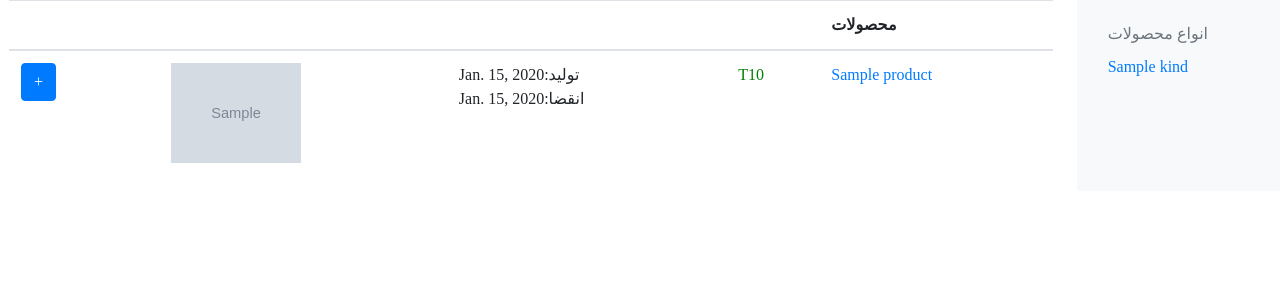
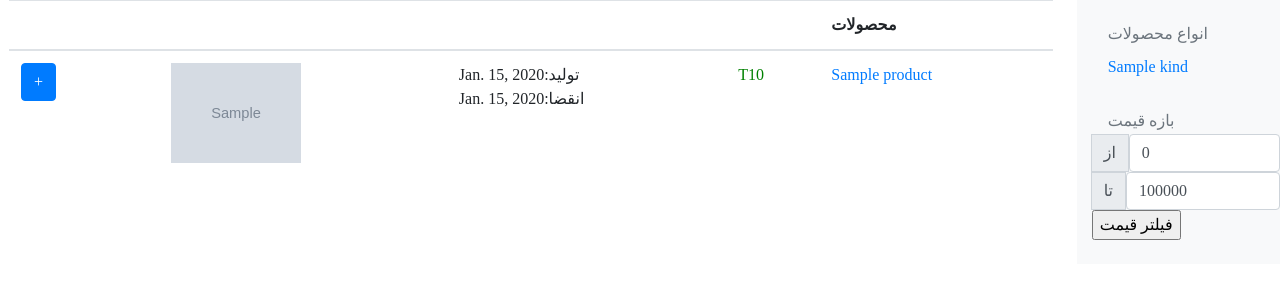
Before and after one commit to aliasadiiii/SADProject, a Django app: template product/templates/list.html in a window 1280 px wide. Shown: the part 56-356 px from the top of the page. Run offline with Django 3.2, Linux system fonts and the light colour scheme; tables that the repository leaves empty hold one stand-in row (values such as "Sample post"); the template is opened without the code that fills it: values that come from a table or form of the project are taken from there, most other values are stand-ins (such as "Sample title", 1, 10 or a date in 2020); grey boxes marked "Sample" are stand-in pictures; some libraries are stand-ins or nearby versions; some web fonts are replaced.

Commit message:
Add price filter

```diff
--- a/product/templates/list.html
+++ b/product/templates/list.html
@@ -105,6 +105,26 @@
                     {% endfor %}
                 </ul>
             </div>
+            <div class="sidebar-sticky">
+                <h6 class="sidebar-heading px-3 mt-4 mb-1 text-muted">بازه قیمت</h6>
+                <ul class="nav flex-column mb-2">
+                    <form action="" method="get">
+                        <div class="input-group mb-3">
+{#                          <input name="minPrice" value="0" type="text" class="form-control" aria-label="Amount (to the nearest dollar)">#}
+                          <div class="input-group-append">
+                              <span class="input-group-text">از</span>
+                              <input name="minPrice" value="0" type="text" class="form-control" aria-label="Amount (to the nearest dollar)">
+                          </div>
+{#                            <input name="maxPrice" value="100000" type="text" class="form-control" aria-label="Amount (to the nearest dollar)">#}
+                          <div class="input-group-append">
+                              <span class="input-group-text">تا</span>
+                              <input name="maxPrice" value="100000" type="text" class="form-control" aria-label="Amount (to the nearest dollar)">
+                          </div>
+                            <input type="submit" value="فیلتر قیمت">
+                        </div>
+                    </form>
+                </ul>
+            </div>
         </nav>
     </div>
 {% endblock %}
--- a/product/views.py
+++ b/product/views.py
@@ -13,6 +13,10 @@ def product_list(request):
     queryset = Product.objects.filter(expires_at__gt=date.today())
     if request.GET.get('kind') is not None:
         queryset = queryset.filter(kind__name=request.GET.get('kind'))
+    if request.GET.get('minPrice') is not None:
+        queryset = queryset.filter(price__gte=request.GET.get('minPrice'))
+    if request.GET.get('maxPrice') is not None:
+        queryset = queryset.filter(price__lte=request.GET.get('maxPrice'))
 
     products = []
     for p in queryset:
```
